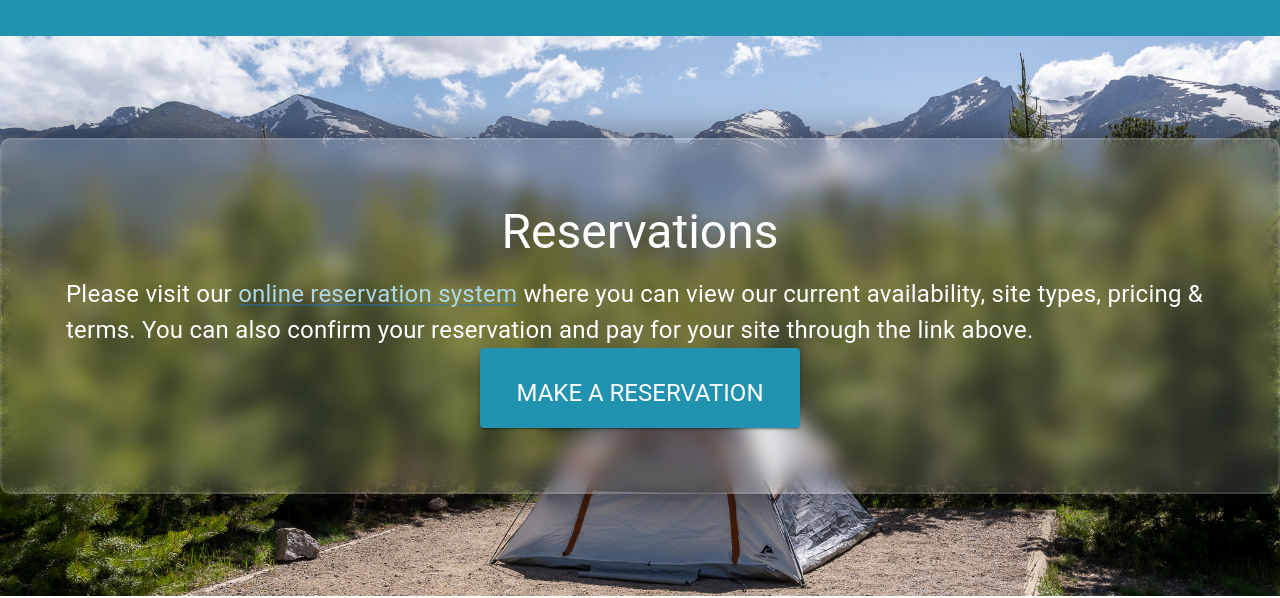
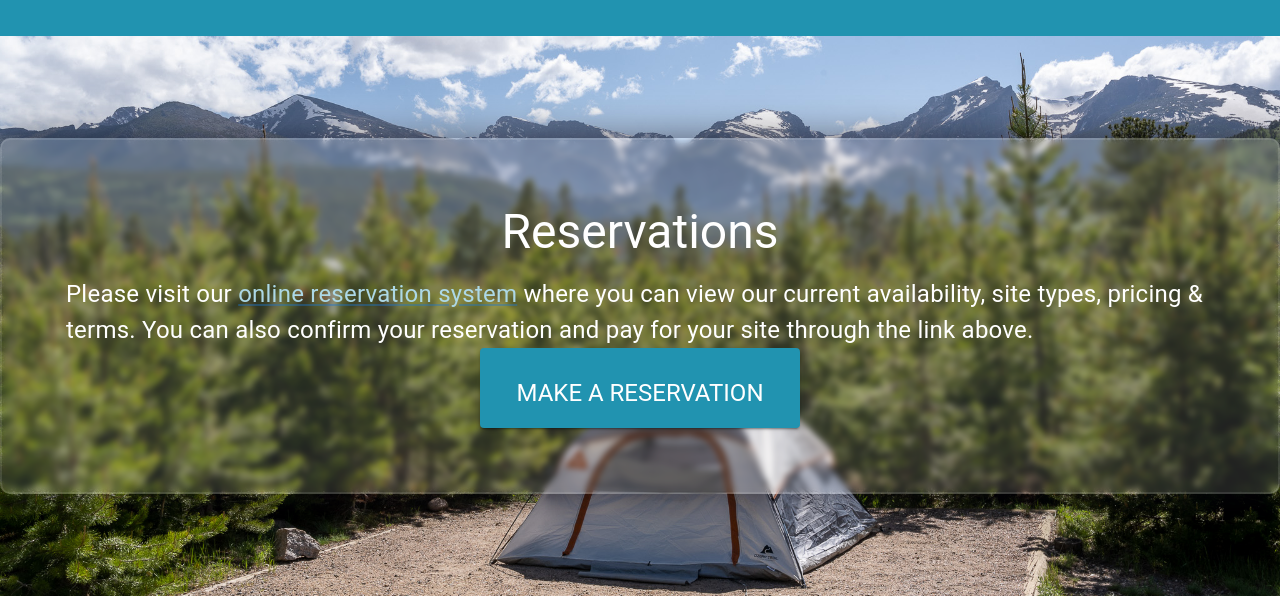
Before and after one commit to SABaltz/martin-city, a React (Create React App) app: page / in a window 1280 px wide. Shown: the part 900-1498 px from the top of the page. Built offline with nearby package versions, Linux system fonts and the light colour scheme.

Commit message:
Update opacity

```diff
--- a/src/components/reservations/Reservations.jsx
+++ b/src/components/reservations/Reservations.jsx
@@ -22,7 +22,7 @@ function Reservations() {
         <Box sx={{
             backgroundColor: 'rgba(255, 255, 255, 0.13)',
             borderRadius: '10px',
-            backdropFilter: 'blur(10px)',
+            backdropFilter: 'blur(3px)',
             border: '2px solid rgba(255, 255, 255, 0.1)',
             boxShadow: '0 0 40px rgba(8, 7, 16, 0.6)',
         }}>
@@ -31,7 +31,7 @@ function Reservations() {
                 <Typography sx={{color: 'white', ...centerVertHoriz, paddingBottom: '1rem'}}
                             variant={'h3'}>Reservations</Typography>
                 <Typography sx={{color: 'white', fontSize: '1.5rem'}}>
-                    Please visit our <Link sx={{color: 'lightBlue'}}>online reservation system</Link> where you can view
+                    Please visit our <Link sx={{color: 'lightBlue', cursor: 'pointer'}}>online reservation system</Link> where you can view
                     our
                     current availability,
                     site types, pricing & terms. You can also confirm your reservation and pay for your site through the
```
